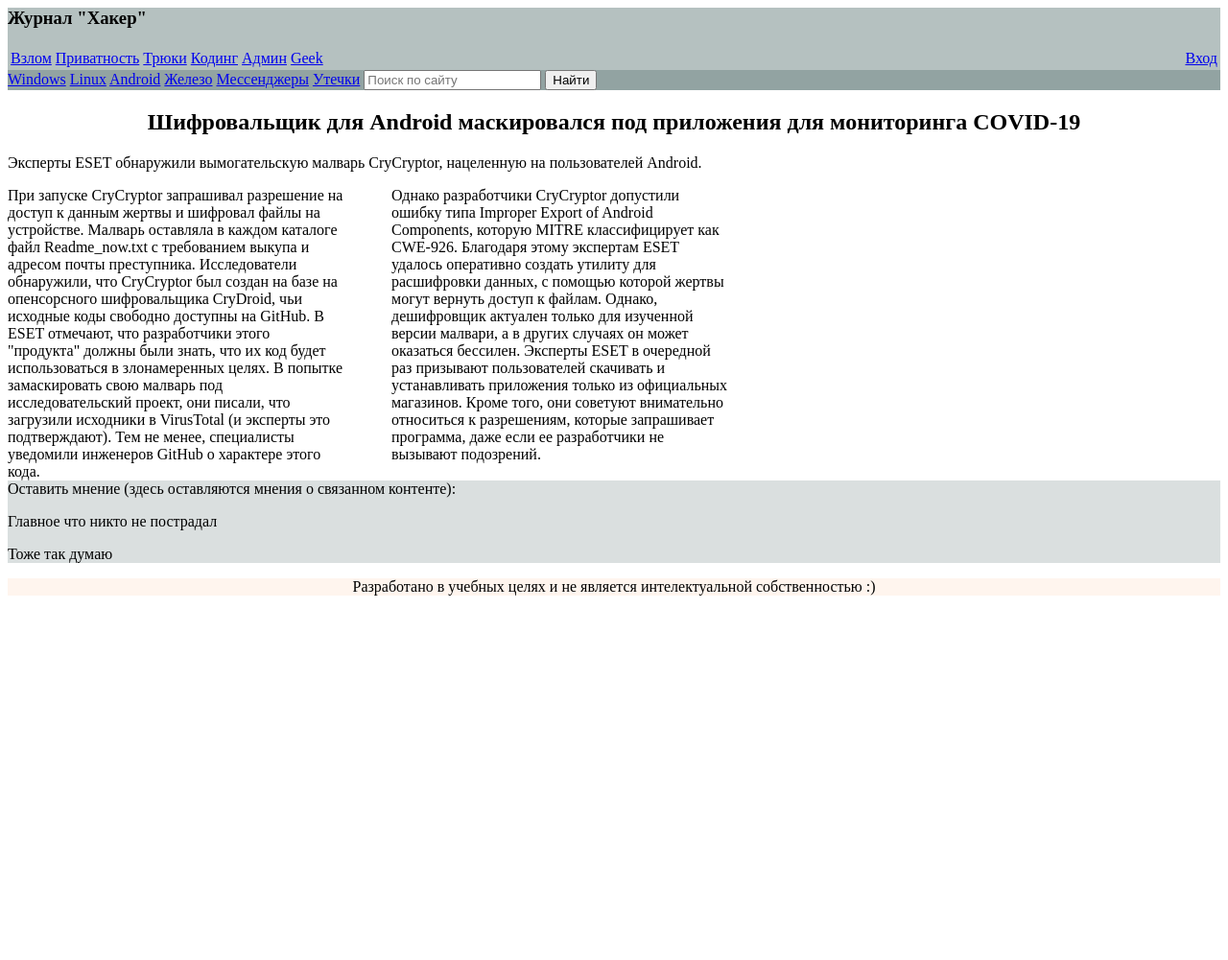
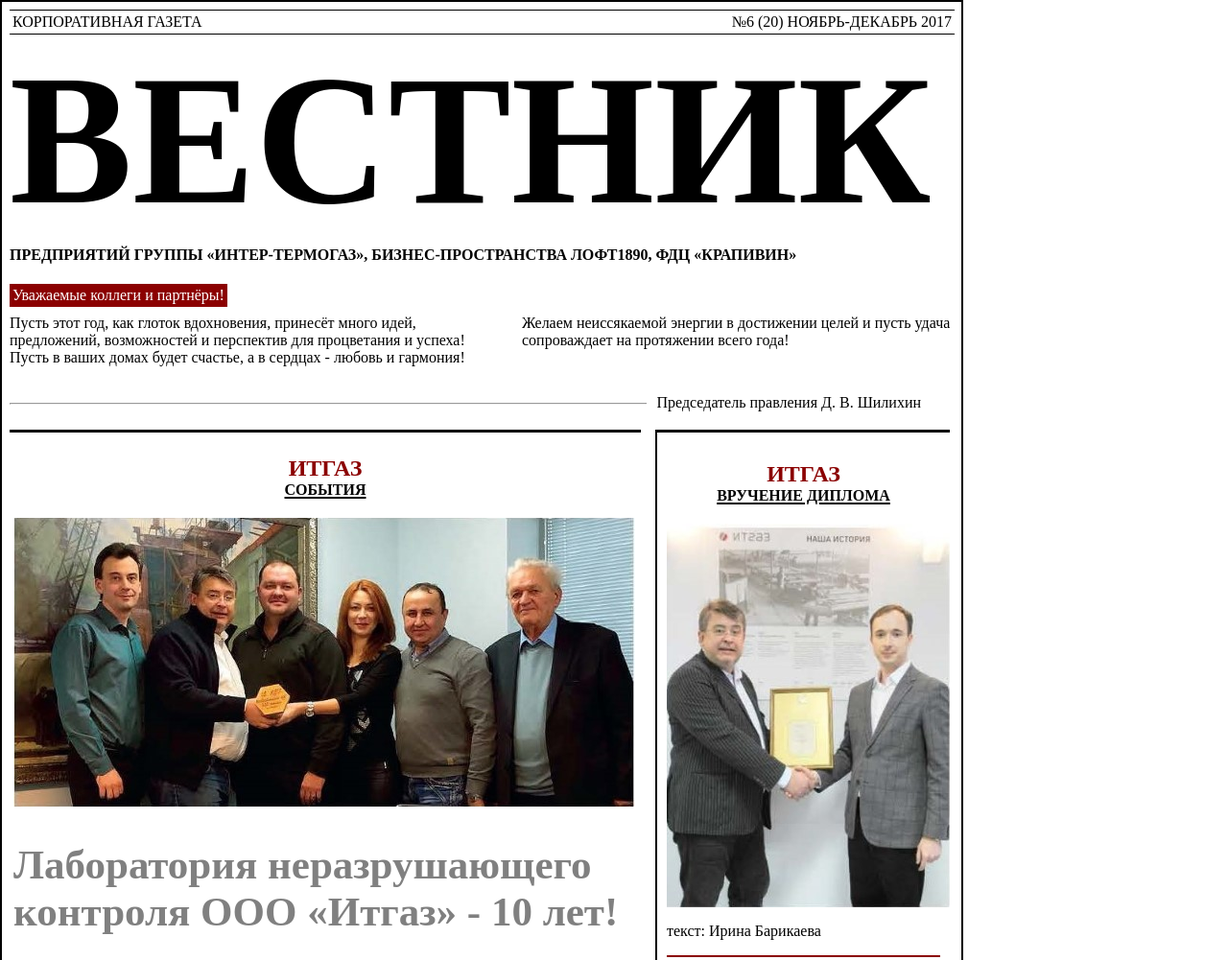
Before and after one commit to WebHeroSchool/GL_HTML_Lesson6, a plain HTML site: page index.html in a window 1280 px wide. Shown: the top 1001 px of the page at 96% size. Before the commit the page ends 800 px from the top, so only its background shows below. Drawn offline with Linux system fonts and the light colour scheme.

Commit message:
Смена варианта верстки для бумажного варианта
Полностью переделана верстка, где был использован бумажный вариант

```diff
--- a/index.html
+++ b/index.html
@@ -1,83 +1,127 @@
 <html>
+
 <head>
   <meta charset="utf-8">
   <title>
-      Журнал "Хакер"
+    Газета "Вестник"
   </title>
   <style>
     @import url("style/style.css");
   </style>
 </head>
+
 <body>
   <header>
-      <h3>
-        Журнал "Хакер"
-      </h3>
-      <table class = "text">
-        <td>
-          <nav class = "main_nav">
-            <a href="#">Взлом</a>
-            <a href="#">Приватность</a>
-            <a href="#">Трюки</a>
-            <a href="#">Кодинг</a>
-            <a href="#">Админ</a>
-            <a href="#">Geek</a>
-            <td class = "enter"><a href="#">Вход</a></td>
-          </nav>
-        </td>
+    <table class="text">
+      <tr>
+        <td>КОРПОРАТИВНАЯ ГАЗЕТА</td>
+        <td class="right">№6 (20) НОЯБРЬ-ДЕКАБРЬ 2017</td>
+      </tr>
+    </table>
+    <h1>
+      ВЕСТНИК
+    </h1>
+    <h4>
+      ПРЕДПРИЯТИЙ ГРУППЫ «ИНТЕР-ТЕРМОГАЗ», БИЗНЕС-ПРОСТРАНСТВА ЛОФТ1890, ФДЦ «КРАПИВИН»
+    </h4>
+  </header>
 
-      </table>
+  <span class="sp">
+    Уважаемые коллеги и партнёры!
+  </span>
 
-    </header>
-    <nav class = "sec_nav">
-      <a href="#">Windows</a>
-      <a href="#">Linux</a>
-      <a href="#">Android</a>
-      <a href="#">Железо</a>
-      <a href="#">Мессенджеры</a>
-      <a href="#">Утечки</a>
-      <input type="search" name="q" placeholder="Поиск по сайту">
-      <input type="submit" value="Найти">
-    </nav>
+  <div class="wrapper">
+    <div class="left_block">
+      Пусть этот год, как глоток вдохновения, принесёт много идей, предложений, возможностей и перспектив для
+      процветания и успеха! Пусть в ваших домах будет счастье, а в сердцах - любовь и гармония!
+    </div>
+    <div class="right_block">
+      Желаем неиссякаемой энергии в достижении целей и пусть удача сопроваждает на протяжении всего года!
+    </div>
+  </div>
+  <p class="p1">
 
+  </p>
   <section>
-      <h2 class = "fsec">
-        Шифровальщик для Android маскировался под приложения для мониторинга COVID-19
+    <div class="container">
+      <hr />
+      <div class="text1">Председатель правления Д. В. Шилихин</div>
+    </div>
+  </section>
+  <br>
+
+  <section class="main_sec">
+    <h2>
+      <font color="#8B0000">ИТГАЗ</font>
+      <br>
+      <ins>
+        <font size="3">СОБЫТИЯ</font>
+      </ins>
     </h2>
-    </section>
-    <section>
+    <img src="images/1.jpg" />
+    <h2 class="hdr_lab">
+      Лаборатория неразрушающего контроля ООО «Итгаз» - 10 лет!
+    </h2>
+    <section class="sub_sec_left">
+      <img src="images/2.jpg" < />
       <p>
-      Эксперты ESET обнаружили вымогательскую малварь CryCryptor, нацеленную на пользователей Android.
+        текст: Ринат Маматказин
+        <hr color="#8B0000">
+      </p>
+      <p>
+        <b>26 ноября 2007 года был издан приказ за номером 186-п «О создании Лаборатории неразрушающего контроля»</b>
+      </p>
+      <p>
+        Прошло 10 лет. На сегодняшний день в лаборатории НК ООО «Итгаз» работает
       </p>
     </section>
-
-    <article>
-        <div class="wrapper">
-            <div class="left_block">
-                При запуске CryCryptor запрашивал разрешение на доступ к данным жертвы и шифровал файлы на устройстве. М­алварь оставляла в каждом каталоге файл Readme_now.txt с требованием выкупа и адресом почты преступника. Исследователи обнаружили, что CryCryptor был создан на базе на опенсорсного шифровальщика CryDroid, чьи исходные коды свободно доступны на GitHub. В ESET отмечают, что разработчики этого "продукта" должны были знать, что их код будет использоваться в злонамеренных целях. В попытке замаскировать свою малварь под исследовательский проект, они писали, что загрузили исходники в VirusTotal (и эксперты это подтверждают). Тем не менее, специалисты уведомили инженеров GitHub о характере этого кода.
-            </div>
-            <div class="right_block">
-                Однако разработчики CryCryptor допустили ошибку типа Improper Export of Android Components, которую MITRE классифицирует как CWE-926. Благодаря этому экспертам ESET удалось оперативно создать утилиту для расшифровки данных, с помощью которой жертвы могут вернуть доступ к файлам. Однако, дешифровщик актуален только для изученной версии малвари, а в других случаях он может оказаться бессилен.
-
-Эксперты ESET в очередной раз призывают пользователей скачивать и устанавливать приложения только из официальных магазинов. Кроме того, они советуют внимательно относиться к разрешениям, которые запрашивает программа, даже если ее разработчики не вызывают подозрений.
-            </div>
-        </div>
-    </article>
-
-    <aside>
+    <section class="sub_sec_right">
       <p>
-        Оставить мнение (здесь оставляются мнения о связанном контенте):
+        четыре специалиста по контролю: Ерков С.Ю., Фролов Д.Н., Казаков П.А., Маматказин Р.А. За прошедшие 10 лет
+        производился контроль сварных соединений практически всех размеров - от Ду15 до Ду 1200. Лаборатория оснащена
+        всем необходимым оборудованием и инструментами для проведения работ по визуальному и измерительному,
+        радиографическому, ультразвуковому, и магнитному видам контроля. Основной задачей лаборатории является контроль
+        качества сварных соединений систем газораспределения и газопотребления.
       </p>
       <p>
-        Главное что никто не пострадал
+        Хотелось бы выразить благодарность руководству предприятия за понимание, терпение и желание выпускать
+        качественную продукцию. Наш девиз - «Качество во всех измерениях».
       </p>
       <p>
-        Тоже так думаю
+        С уважением, коллектив Лаборатории НК
+      </p>
+    </section>
+    <br>
+  </section>
+
+  <aside class="main_sec">
+    <h2>
+      <font color="#8B0000">ИТГАЗ</font>
+      <br>
+      <ins>
+        <font size="3">ВРУЧЕНИЕ ДИПЛОМА</font>
+      </ins>
+    </h2>
+    <p>
+      <img src="images/3.jpg" />
+    <p>
+      текст: Ирина Барикаева
+      <hr color="#8B0000">
+    </p>
+    </p>
+    <h2 text-aligh="left">
+      Диплом для ООО «Итгаз»
+    </h2>
+    <p>
+      <img class="left_img" src="images/4.jpg" />
+      <font size="7">7</font> декабря 2017 года ООО «Итгаз» исполнилось 25 лет со дня регистрации в
+      периоде. В честь этого события предприятие было награждено дипломом ВТТП РФ за вклад в развитие экономики и
+      содействие созданию современной промышленной инфраструктуры региона.
     </p>
   </aside>
 
-    <footer>
-      Разработано в учебных целях и не является интелектуальной собственностью :)
-    </footer>
+
+
 </body>
+
 </html>
--- a/style/style.css
+++ b/style/style.css
@@ -1,36 +1,104 @@
-header {
-    background: #b5c1c0;
-}
-nav.sec_nav {
-    background: #92a3a2;
+html{
+  min-width: 1000px;
+  max-width: 1000px;
+  border:2px solid black;
 }
 table.text  {
-    width:  100%;
+  width:  985px;
+  border-spacing: 0;
+  border-top:1px solid black;
+  border-bottom:1px solid black;
+  padding:2px;
 }
-.enter {
-    text-align: right;
+table.text td {
+  width: 50%;
+  vertical-align: top;
 }
-.fsec {
-    text-align: center;
+td.right {
+  text-align: right;
+}
+h1{
+  font-size: 192px;
+  margin:0px;
+}
+h4{
+  margin-top:0px;
+}
+span.sp{
+  display:inline-block;
+  background-color:#8B0000;
+  color:#ffffff;
+  margin-bottom:8px;
+  padding:3px;
 }
 div.wrapper {
-    max-width:750px;
+    max-width:1000px;
 }
 div.left_block {
     float:left;
-    max-width:350px;
+    max-width:500px;
 }
 div.right_block {
     float:right;
-    max-width:350px;
+    max-width:450px;
 }
-aside{
-    background: #dadfdf;
+p.p1{
+  clear:left;
 }
-footer{
-    text-align: center;
-    background: #fff5ee;
+section.container{
+  display: inline;
+  max-width: 50px;
 }
-aside{
-    clear: left;
+.container {
+    position: relative;
+    padding-top: 30px;
+    max-width:960px;
 }
+.text1 {
+    position: absolute;
+    right: 0px;
+    top: 29px;
+    background: #fff;
+    padding: 0 10px;
+    text-align;right;
+}
+
+h2.hdr_lab {
+    text-align: left;
+    font-size: 43;
+    color: #808080;
+}
+
+aside.main_sec {
+float: left;
+width: 285px;
+border-top: 3px solid black;
+border-left: 2px solid black;
+padding: 10px;
+margin-left: 15px;
+}
+section.main_sec {
+float: left;
+width: 650px;
+border-top: 3px solid black;
+padding: 4px;
+}
+
+section.sub_sec_left {
+float: left;
+width: 40%;
+}
+
+section.sub_sec_right {
+float: right;
+width: 45%;
+}
+
+h2 {
+text-align:center;
+}
+
+img.left_img {
+  float: left;
+  margin: 7px;
+}
```
Also changed, not shown: images/1.jpg (added), images/2.jpg (added), images/3.jpg (added), images/4.jpg (added). Lines whose indentation alone changed are shown as unchanged.
